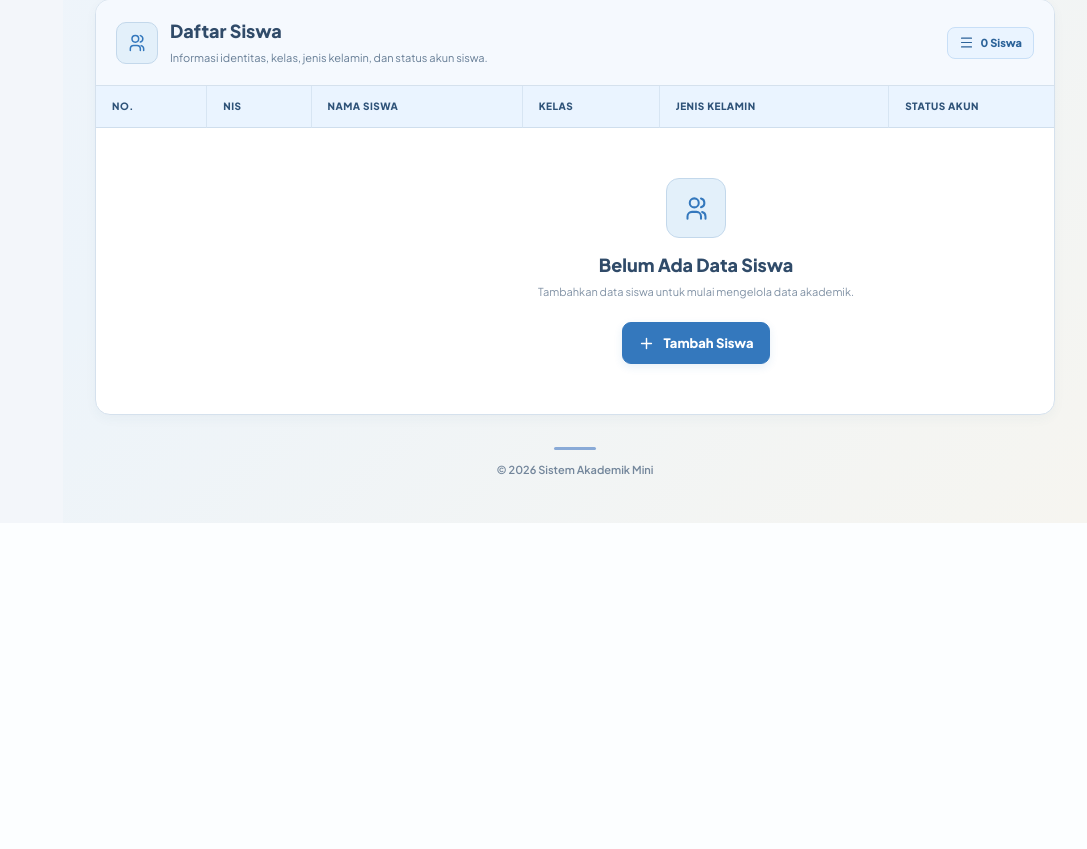
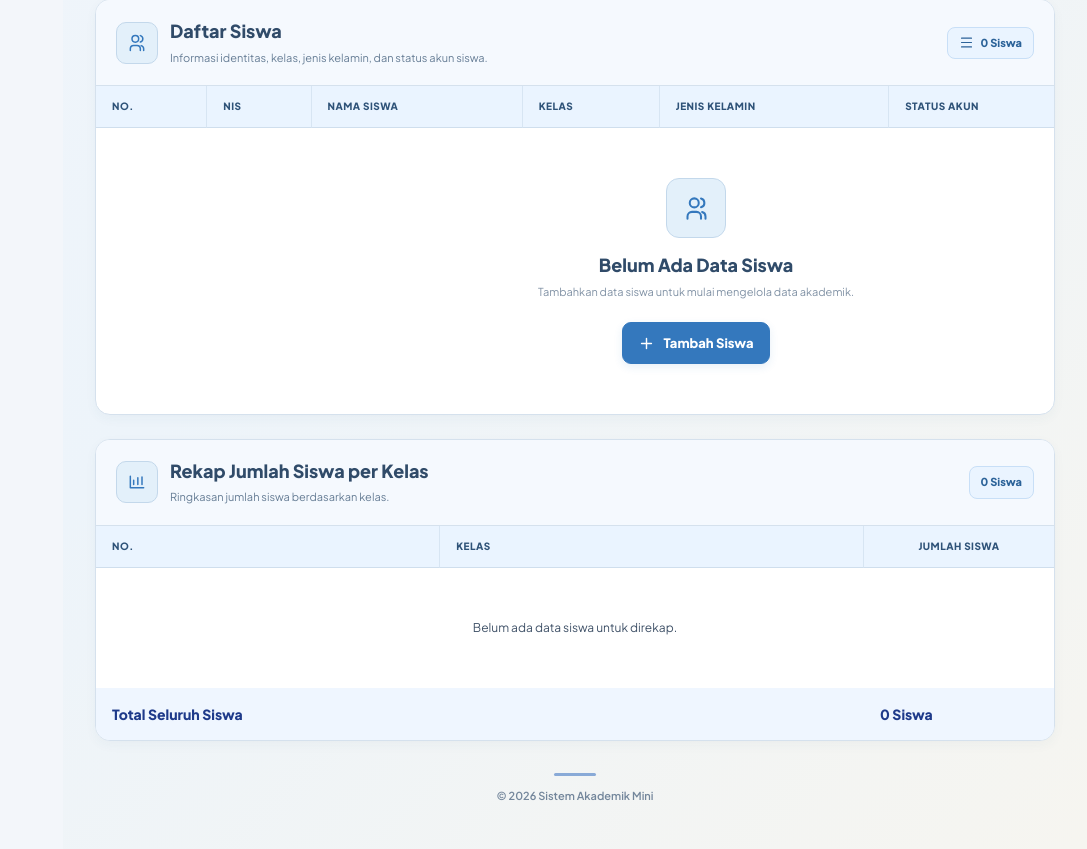
Before and after one commit to dinovianti09-lgtm/beep, a Laravel app: template resources/views/admin/siswa/index.blade.php in a window 1280 px wide. Shown: the part 1149-1998 px from the top of the page, without its empty margins (193-1280 px from the left). Before the commit the page ends 1672 px from the top, so only its background shows below. Run offline with Laravel 12, Linux system fonts and the light colour scheme; the template is opened without the code that fills it, so the values that code supplies are empty; parts of the project's set-up code (start-up, migrations or seed data) failed here and were passed over; some libraries are stand-ins or nearby versions.

Commit message:
feat(cr-skinn4): tambah query agregat rekap jumlah siswa per kelas

```diff
--- a/resources/views/admin/siswa/index.blade.php
+++ b/resources/views/admin/siswa/index.blade.php
@@ -2922,6 +2922,94 @@
     </section>
 
 
+    {{-- =========================================
+     SKKNI 4 - REKAP JUMLAH SISWA PER KELAS
+========================================= --}}
+<section class="sp-table-shell sp-enter">
+
+    <div class="sp-table-header">
+        <div class="flex items-center gap-3">
+            <div class="sp-section-icon">
+                <svg fill="none"
+                     stroke="currentColor"
+                     stroke-width="1.8"
+                     viewBox="0 0 24 24"
+                     aria-hidden="true">
+                    <path stroke-linecap="round"
+                          stroke-linejoin="round"
+                          d="M4 19V5m0 14h16M8 15v-5m5 5V7m5 8v-9"/>
+                </svg>
+            </div>
+
+            <div>
+                <h3 class="sp-panel-title">
+                    Rekap Jumlah Siswa per Kelas
+                </h3>
+
+                <p class="sp-panel-description">
+                    Ringkasan jumlah siswa berdasarkan kelas.
+                </p>
+            </div>
+        </div>
+
+        <span class="sp-total">
+            {{ $rekapSiswaPerKelas->sum('jumlah_siswa') }} Siswa
+        </span>
+    </div>
+
+    <div class="overflow-x-auto">
+        <table class="sp-table" style="min-width: 500px;">
+            <thead>
+                <tr>
+                    <th>No.</th>
+                    <th>Kelas</th>
+                    <th>Jumlah Siswa</th>
+                </tr>
+            </thead>
+
+            <tbody>
+                @forelse($rekapSiswaPerKelas as $rekap)
+                    <tr>
+                        <td>
+                            <span class="sp-number">
+                                {{ $loop->iteration }}
+                            </span>
+                        </td>
+
+                        <td>
+                            <span class="sp-class-badge">
+                                {{ $rekap->kelas ?: 'Belum Ada Kelas' }}
+                            </span>
+                        </td>
+
+                        <td>
+                            <strong>{{ $rekap->jumlah_siswa }} Siswa</strong>
+                        </td>
+                    </tr>
+                @empty
+                    <tr>
+                        <td colspan="3" class="sp-empty">
+                            Belum ada data siswa untuk direkap.
+                        </td>
+                    </tr>
+                @endforelse
+            </tbody>
+
+            <tfoot>
+                <tr class="bg-blue-50 dark:bg-slate-800">
+                    <th colspan="2" class="p-4 text-left text-sm font-extrabold text-blue-900 dark:text-blue-100">
+                        Total Seluruh Siswa
+                    </th>
+
+                    <th class="p-4 text-left text-sm font-extrabold text-blue-900 dark:text-blue-100">
+                        {{ $rekapSiswaPerKelas->sum('jumlah_siswa') }} Siswa
+                    </th>
+                </tr>
+            </tfoot>
+        </table>
+    </div>
+
+</section>
     {{-- FOOTER --}}
     <footer class="text-center pt-2 pb-3">
 
```
Also changed, not shown: app/Http/Controllers/SiswaController.php (+7 -1 lines).
